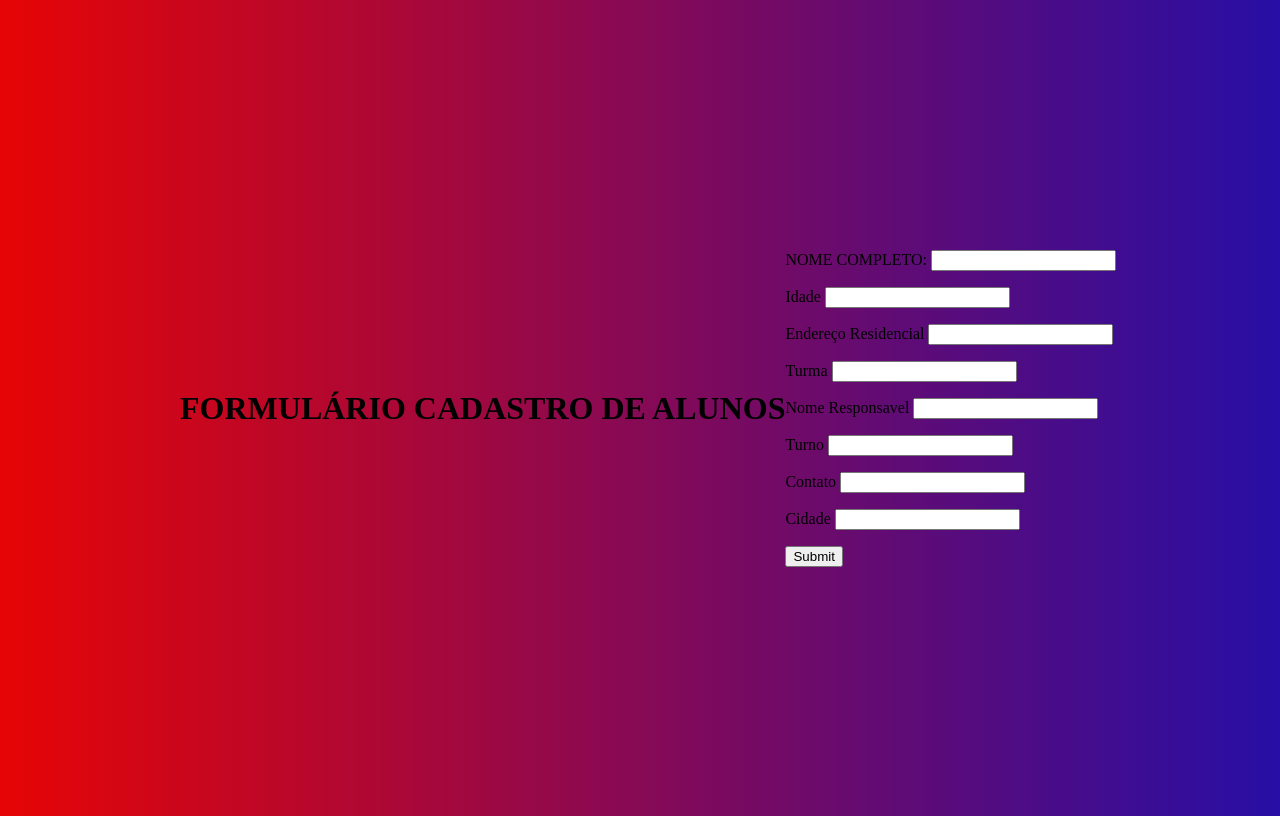
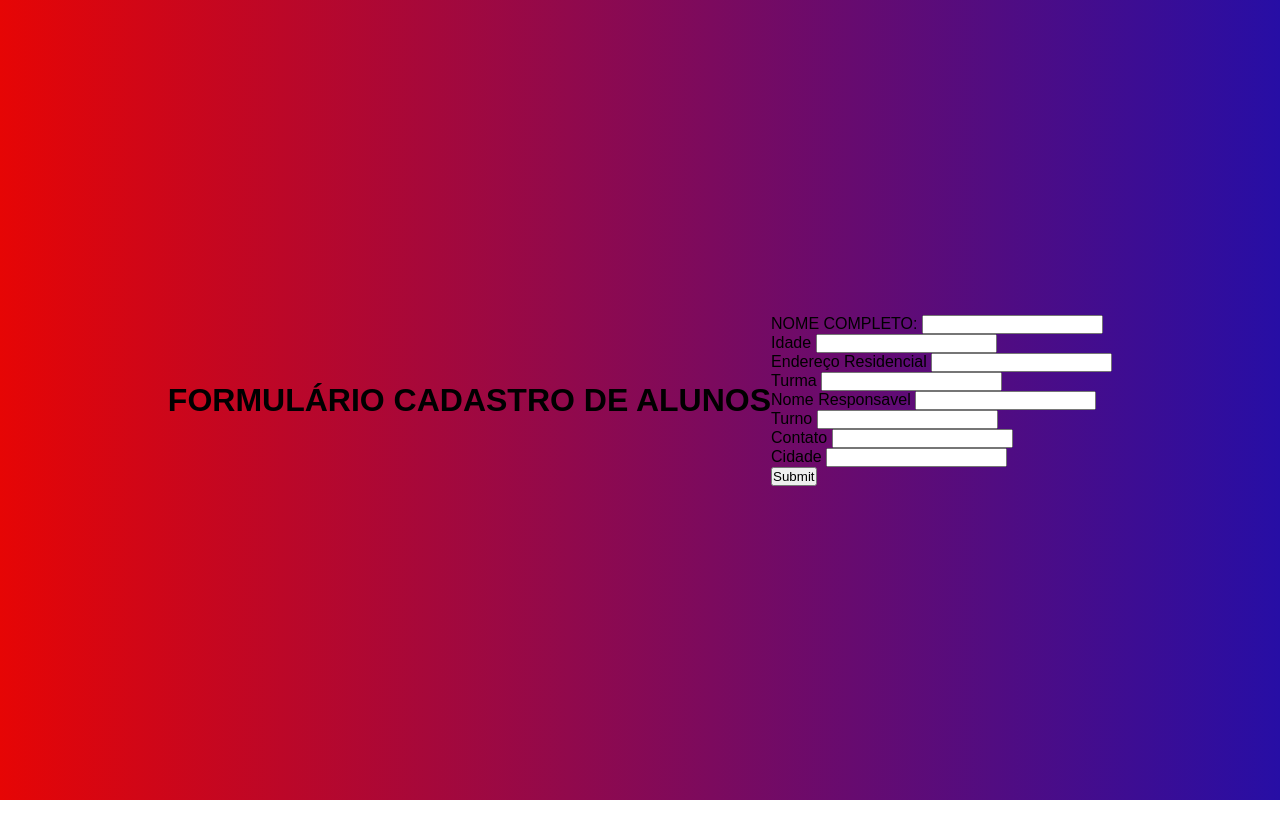
Before and after one commit to VSamudio/formul-rio, a plain HTML site: page index.html in a window 1280 px wide. Drawn offline with Linux system fonts and the light colour scheme.

Commit message:
Update style.css

```diff
--- a/style.css
+++ b/style.css
@@ -1,25 +1,3 @@
-<!DOCTYPE html>
-<html lang="en">
-<head>
-    <meta charset="UTF-8">
-    <meta name="viewport" content="width=device-width, initial-scale=1.0">
-    <title>FORMULARIO</title>
-    <link rel="stylesheet" href="./styles.css" />
-</head>
-<body>
-</body>
-<h1> FORMULÁRIO CADASTRO DE ALUNOS</h1>
-<form>
-    <p>NOME COMPLETO: <input type="text" name="NOME" id="NOME" </p>
-    <p>Idade <input type=" text" name="Idade" id="Idade" :</p>
-    <p>Endereço Residencial <input type="text" name="Endereço Residencial": </p>
-    <p>Turma <input type="text" name="Turma" id="Turma" </p>
-    <p>Nome Responsavel <input type="text" name="Nome Responsavel" id="Nome Responsavel": </p>
-    <p>Turno <input type="text" name="Turno" id="Turno" : </p>
-    <p>Contato <input type="text" name="Contato" id="Contato" :</p>
-    <p>Cidade <input type="Cidade" name="Cidade" id="Cidade" :</p>
-    <p> <input type ="submit"</p>
-</form>
 * {
   box-sizing: border-box;
   margin: 0;
```
